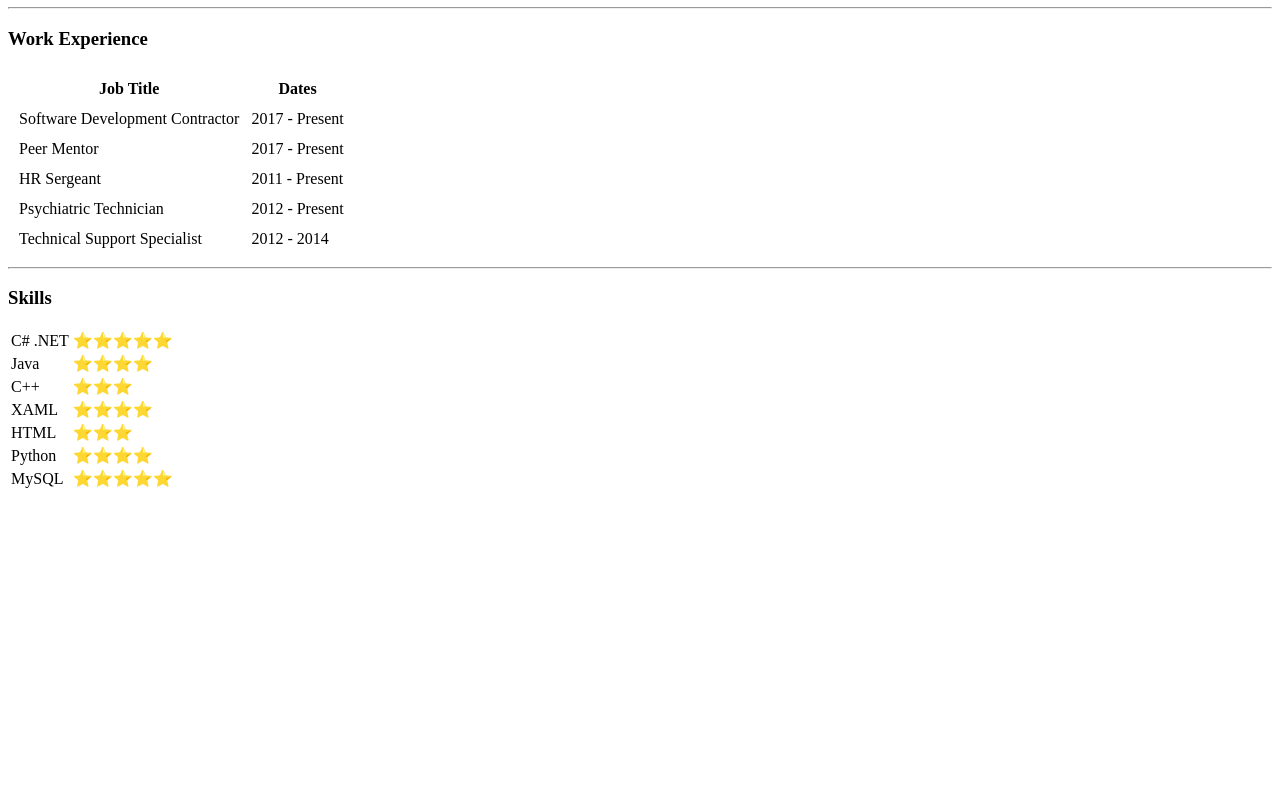
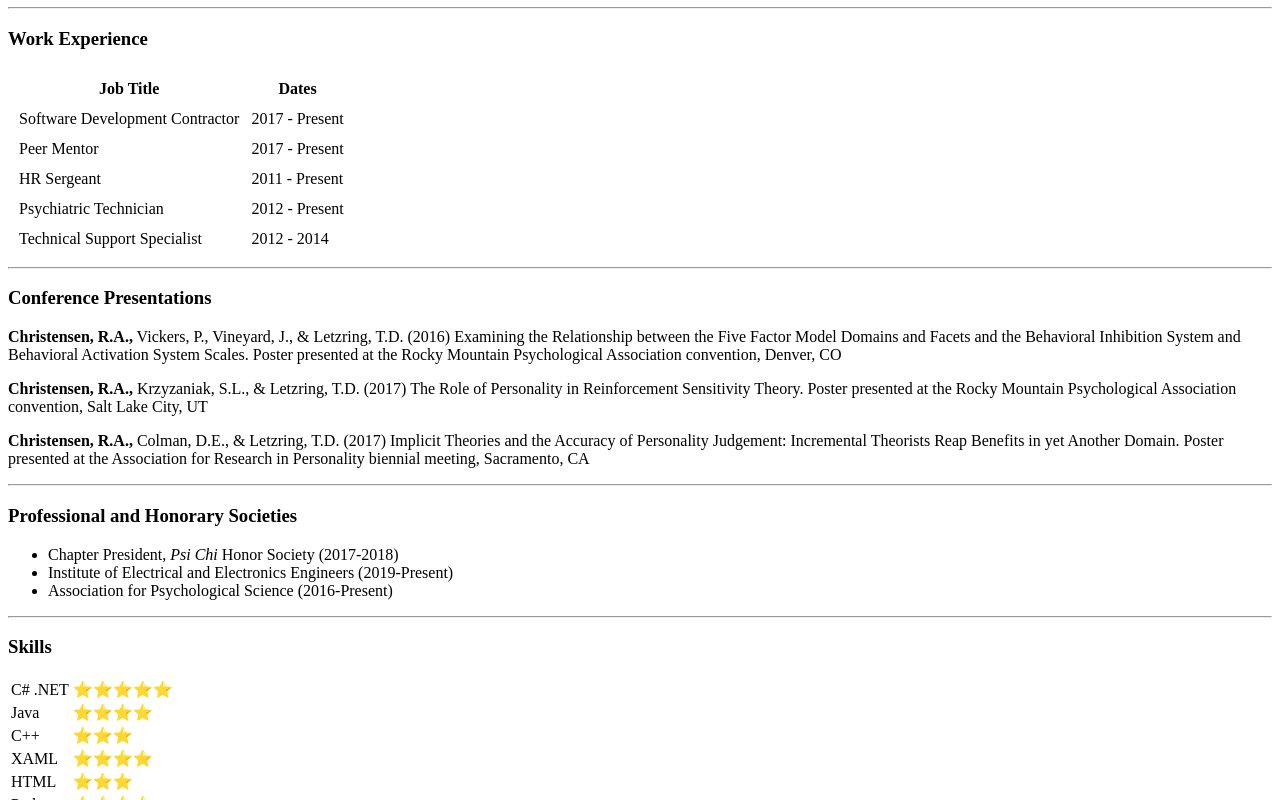
Before and after one commit to chrirex/CV, a plain HTML site: page index.html in a window 1280 px wide. Shown: the part 516-1316 px from the top of the page. Before the commit the page ends 1015 px from the top, so only its background shows below. Drawn offline with Linux system fonts and the light colour scheme.

Commit message:
Added Publication Information

```diff
--- a/index.html
+++ b/index.html
@@ -16,7 +16,7 @@
           <em>Software Engineer</em>
         </p>
         <p>I am a software engineering contractor with contracts for mental health and veteran's services providers.
-        I also enjoy studying martial arts and psychology.</p>
+          I also enjoy studying martial arts and psychology.</p>
         <a href="ContactMe.html">Contact Information</a>
       </td>
     </tr>
@@ -40,7 +40,7 @@
   </ul>
   <hr>
   <h3>Work Experience</h3>
-  <table cellspacing = "10">
+  <table cellspacing="10">
     <tr>
       <th>Job Title</th>
       <th>Dates</th>
@@ -66,6 +66,25 @@
       <td>2012 - 2014</td>
     </tr>
   </table>
+  <hr>
+  <h3>Conference Presentations</h3>
+  <p><strong>Christensen, R.A.,</strong> Vickers, P., Vineyard, J., & Letzring, T.D. (2016) Examining
+    the Relationship between the Five Factor Model Domains and Facets and the Behavioral Inhibition
+    System and Behavioral Activation System Scales.
+    Poster presented at the Rocky Mountain Psychological Association convention, Denver, CO</p>
+  <p><strong>Christensen, R.A.,</strong> Krzyzaniak, S.L., & Letzring, T.D. (2017) The Role of Personality
+    in Reinforcement Sensitivity Theory.
+    Poster presented at the Rocky Mountain Psychological Association convention, Salt Lake City, UT</p>
+  <p><strong>Christensen, R.A.,</strong> Colman, D.E., & Letzring, T.D. (2017) Implicit Theories and the
+    Accuracy of Personality Judgement: Incremental Theorists Reap Benefits in yet Another Domain.
+    Poster presented at the Association for Research in Personality biennial meeting, Sacramento, CA</p>
+  <hr>
+<h3>Professional and Honorary Societies</h3>
+<ul>
+  <li>Chapter President, <em>Psi Chi</em> Honor Society (2017-2018)</li>
+  <li>Institute of Electrical and Electronics Engineers (2019-Present)</li>
+  <li>Association for Psychological Science (2016-Present)</li>
+</ul>
   <hr>
   <h3>Skills</h3>
   <table>
```
